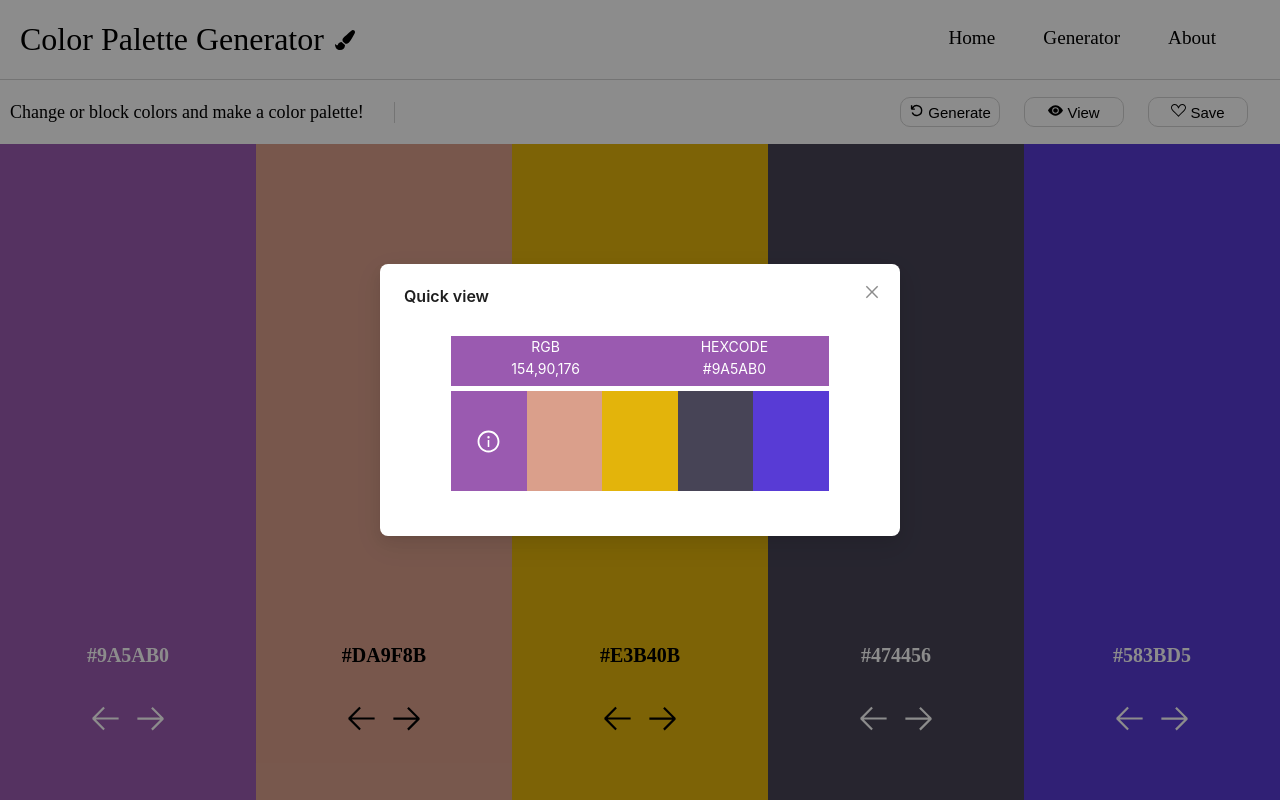
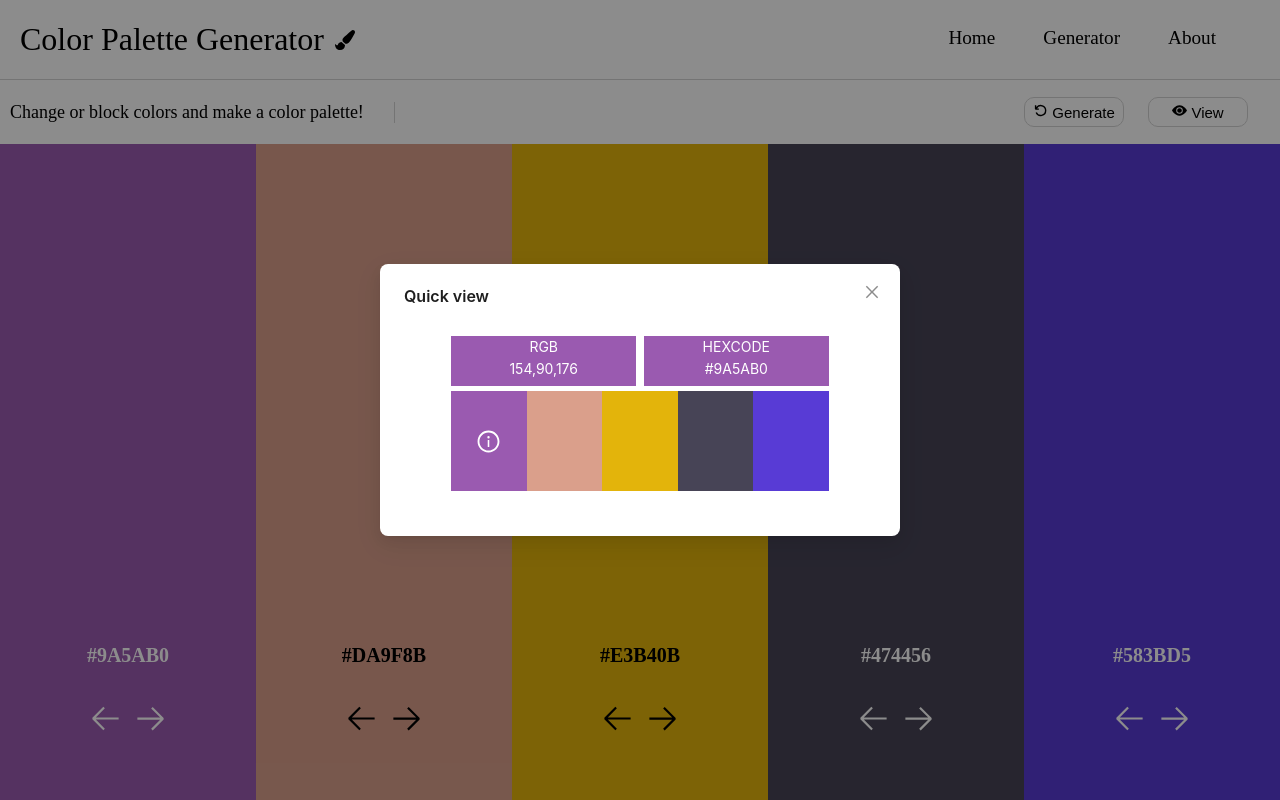
Before and after one commit to AdrianMReds/react-color-palette-generator, a React (Create React App) app: page /generator in a window 1280 px wide. Both pictures are taken after a click on the button "View". Built offline with nearby package versions, Linux system fonts and the light colour scheme.

Commit message:
Some little modifications for deployment

```diff
--- a/src/Components/Pages/Generator.jsx
+++ b/src/Components/Pages/Generator.jsx
@@ -320,7 +320,7 @@ const ToolsBar = ({
         >
           {<BsEyeFill />} View
         </button>
-        <button className="toolsBar-btn">{<BsSuitHeart />} Save</button>
+        {/* <button className="toolsBar-btn">{<BsSuitHeart />} Save</button> */}
       </div>
     </div>
   );
--- a/src/Components/ViewModal.jsx
+++ b/src/Components/ViewModal.jsx
@@ -74,20 +74,23 @@ const ViewModal = ({ modalOpen, setModalOpen, palette }) => {
         style={{
           display: "flex",
           flexDirection: "row",
+          justifyContent: "space-between",
           width: "80%",
           height: "25%",
-          textAlign: "-webkit-center",
-          backgroundColor: palette[clicked].color,
+          // textAlign: "-webkit-center",
+
           color:
             darkOrLight(palette[clicked].color) === "light" ? "black" : "white",
         }}
       >
         <div
           style={{
-            width: "50%",
+            width: "49%",
             display: "flex",
             flexDirection: "column",
             cursor: "pointer",
+            textAlign: "center",
+            backgroundColor: palette[clicked].color,
           }}
         >
           <p>RGB</p>
@@ -102,10 +105,12 @@ const ViewModal = ({ modalOpen, setModalOpen, palette }) => {
         </div>
         <div
           style={{
-            width: "50%",
+            width: "49%",
             display: "flex",
             flexDirection: "column",
             cursor: "pointer",
+            textAlign: "center",
+            backgroundColor: palette[clicked].color,
           }}
         >
           <p>HEXCODE</p>
```
